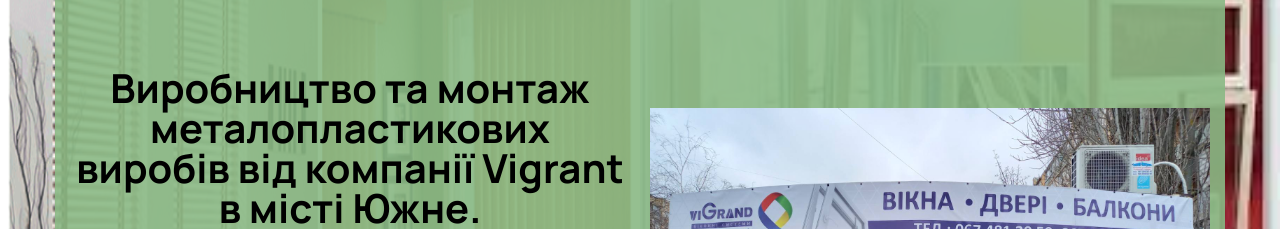
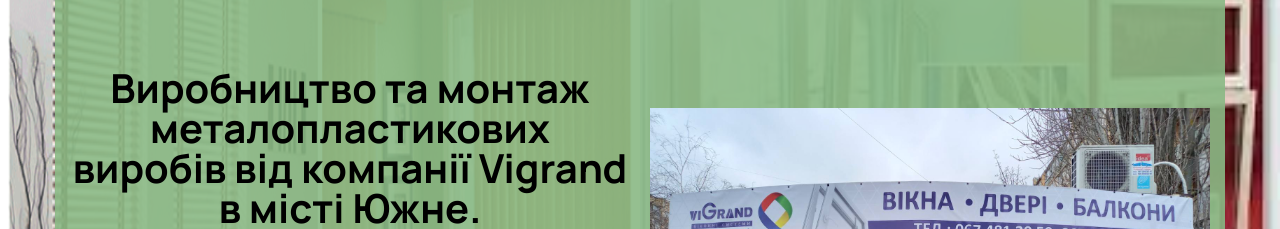
Before and after one commit to rumiyevskiy/slavik, a plain HTML site: page index.html in a window 1280 px wide. Shown: the part 75-304 px from the top of the page. Drawn offline with nearby package versions, Linux system fonts and the light colour scheme.

Commit message:
Changes to be committed: 	modified:   index.html

```diff
--- a/index.html
+++ b/index.html
@@ -66,7 +66,7 @@
 
                                 <h1>
                                     <strong>
-                                        Виробництво та монтаж металопластикових виробів від компанії Vigrant в місті Южне.
+                                        Виробництво та монтаж металопластикових виробів від компанії Vigrand в місті Южне.
                                     </strong>
                                 </h1>
 
```
